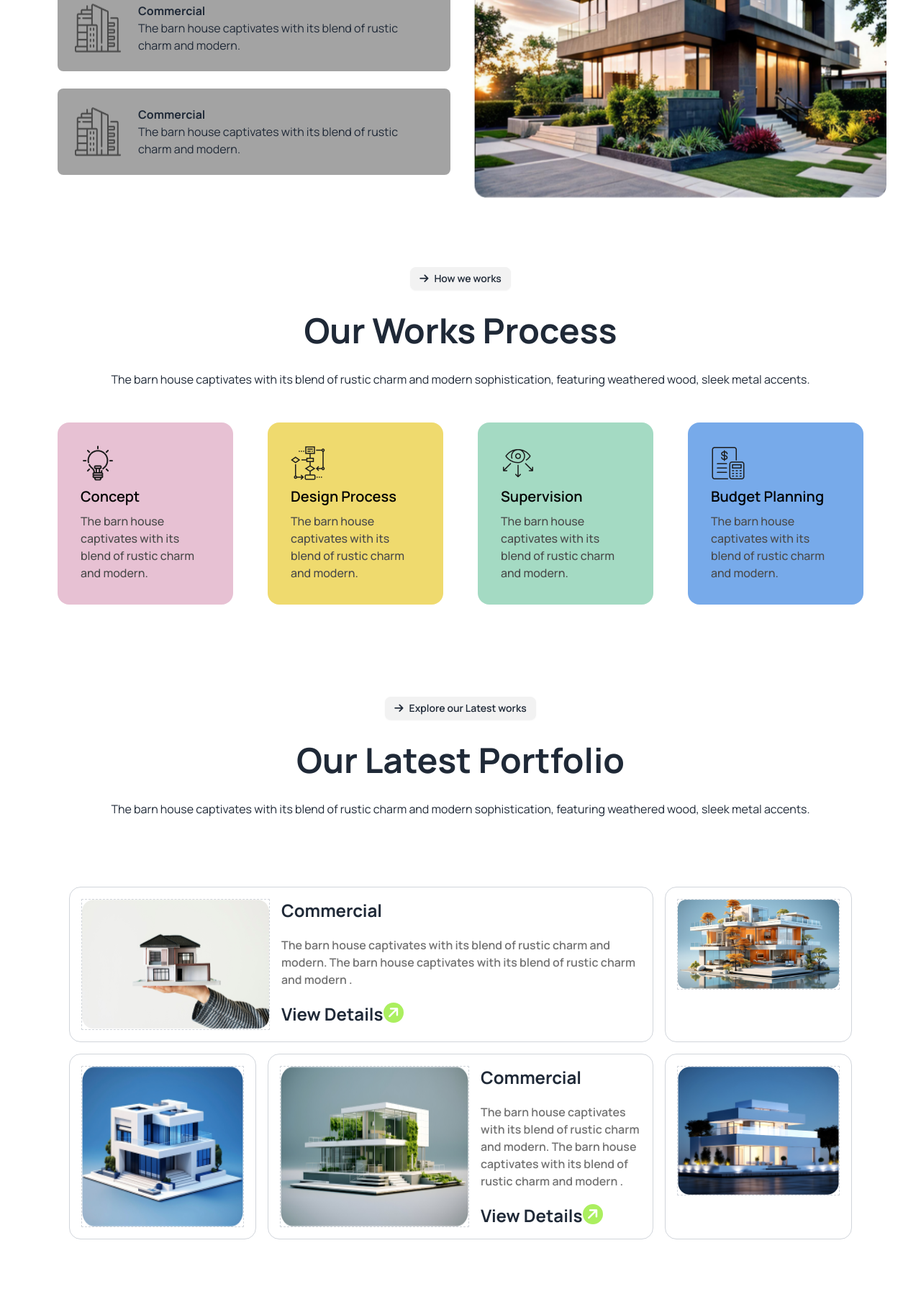
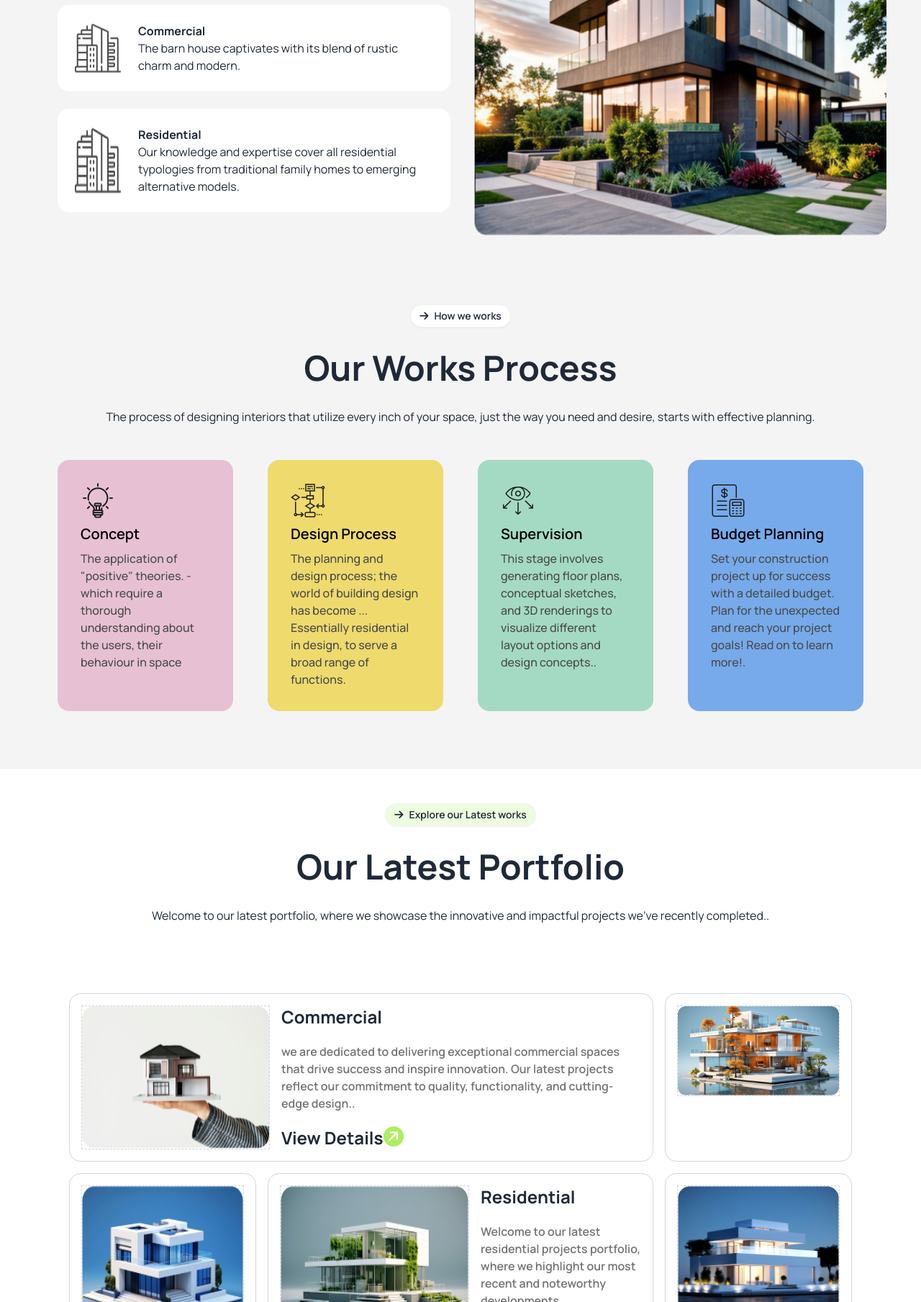
Before and after one commit to satyajit-jbl/3-b10a-satyajit, a plain HTML site: page index.html in a window 1280 px wide. Shown: the part 991-2800 px from the top of the page at 72% size. Drawn offline with nearby package versions, Linux system fonts and the light colour scheme.

Commit message:
before final edit

```diff
--- a/index.html
+++ b/index.html
@@ -25,11 +25,12 @@
               colors: {
                 clifford: '#da373d',
                 'header-background': 'rgba(255, 255, 255, 0) 100%);',
-                // 'main-background': 'rgb(244, 244, 244)',
+                'main-background': 'rgb(244, 244, 244)',
                 'card-primary1': '#E7C1D3',
                 'card-primary2': '#EFDA6E',
                 'card-primary3': '#A4DAC3',
                 'card-primary4': '#77AAEA',
+                'button-explore': '#ABEF5F33',
                 'arrow-green': 'rgb(171, 239, 95);',
                 'txt-color': 'rgb(73, 73, 73);',
                 'txt-color2': 'rgb(115, 115, 115);',
@@ -46,28 +47,28 @@
       </script>
 </head>
 <body class="font-manrope mx-auto">
-    <header class="bg-header-background">
+    <header class="bg-orange-50">
         <!-- nav section start here -->
        <nav class="pr-12 pl-12">
-        <div class="navbar bg-base-100">
+        <div class="navbar">
             <div class="navbar-start">
 
               <a class="btn btn-ghost font-bold text-3xl"><i class="fa-solid fa-arrow-right -rotate-45 bg-arrow-green text-xl text-white rounded-full w-7 h-7 flex items-center justify-center"></i> Rinterio</a>
             </div>
-            <div class="navbar-center hidden flex">
+            <div class="navbar-center hidden lg:flex">
               <ul class="menu menu-horizontal px-1">
                 <li><a>Home</a></li>
                   <li><a>Services</a></li>
                   <li><a>Portfolio</a></li>
                   <li><a>Blogs</a></li>
                   <li><a>Contact Us</a></li>
-                  <i class="fa-solid fa-arrow-right -rotate-45 bg-gray-800 text-xl text-white rounded-full w-10 h-10 flex items-center justify-center"></i>
+
               </ul>
             </div>
-            <div class="navbar-end hidden lg:flex">
-                <i class="fa-solid fa-cart-shopping "></i>
-                <i class="fa-solid fa-magnifying-glass"></i>
-              <a class="btn bg-green-500">Book Consult <i class="fa-solid fa-arrow-right -rotate-45 bg-gray-800 text-xl text-white rounded-full w-7 h-7 flex items-center justify-center"></i></a>
+            <div class="navbar-end hidden lg:flex gap-10">
+              <i class="fa-solid fa-cart-shopping border-2 bg-white rounded-full w-10 h-10 flex items-center justify-center"></i>
+              <i class="fa-solid fa-magnifying-glass border-2 bg-white rounded-full w-10 h-10 flex items-center justify-center"></i>
+              <a class="btn bg-green-500 rounded-3xl">Book Consult <i class="fa-solid fa-arrow-right -rotate-45 bg-gray-800 text-xl text-white rounded-full w-7 h-7 flex items-center justify-center"></i></a>
 
 
             </div>
@@ -107,6 +108,7 @@
 
             <h1 class="text-bold text-5xl text-center p-8">A barn house of this design has a<br> striking appearance</h1>
             <p class="text-center">The barn house captivates with its blend of rustic charm and modern sophistication, featuring weathered wood, sleek metal<br> accents, and large windows that flood the space with natural light.</p>
+            <br>
         </div>
     </header>
 
@@ -119,18 +121,18 @@
                 <h2 class="font-bold text-5xl mt-5">We design thoughtful,<br> liveable spaces</h2>
                 <p class="w-4/5 mt-6">The barn house captivates with its blend of rustic charm and
                     modern sophistication, featuring weathered wood, sleek metal accents.</p>
-                    <div class="flex bg-neutral-400 p-6 rounded-lg mt-6">
+                    <div class="flex bg-white p-6 rounded-2xl mt-6">
                         <img src="./assets/commercial.png" alt="">
                         <div class="ml-6">
                             <p class="font-bold">Commercial</p>
                             <p>The barn house captivates with its blend of rustic charm and modern.</p>
                         </div>
                     </div>
-                    <div class="flex bg-neutral-400 p-6 rounded-lg mt-6">
+                    <div class="flex bg-white p-6 rounded-2xl mt-6">
                         <img src="./assets/commercial.png" alt="">
                         <div class="ml-6">
-                            <p class="font-bold">Commercial</p>
-                            <p>The barn house captivates with its blend of rustic charm and modern.</p>
+                            <p class="font-bold">Residential</p>
+                            <p>Our knowledge and expertise cover all residential typologies from traditional family homes to emerging alternative models.</p>
                         </div>
                     </div>
             </div>
@@ -141,11 +143,11 @@
             <div class="sm:p-0 lg:p-12">
 
               <div class=" flex justify-center">
-                <button class="btn btn-sm"><i class="fa-solid fa-arrow-right"></i>How we works</button>
+                <button class="btn btn-sm bg-white rounded-2xl"><i class="fa-solid fa-arrow-right"></i>How we works</button>
               </div>
                 <h1 class="text-5xl font-bold text-center mt-8 mb-8">Our Works Process</h1>
                 <!-- padding not working properly need support session -->
-                <p class="text-center px-5">The barn house captivates with its blend of rustic charm and modern sophistication, featuring weathered wood, sleek metal accents.</p>
+                <p class="text-center px-5">The process of designing interiors that utilize every inch of your space, just the way you need and desire, starts with effective planning.</p>
                 <!-- 4 cards start from here -->
                 <div class="lg:flex gap-12 p-8">
                   <!-- card 1 -->
@@ -155,7 +157,7 @@
                             <img src="./assets/concept.png" alt="">
                           </div>
                           <h2 class="card-title">Concept</h2>
-                          <p class="font-medium text-txt-color">The barn house captivates with its blend of rustic charm and modern.</p>
+                          <p class="font-medium text-txt-color">The application of "positive" theories. - which require a thorough understanding about the users, their behaviour in space</p>
                         </div>
                       </div>
                       <!-- card 2 -->
@@ -165,7 +167,7 @@
                             <img src="./assets/flow-chart.png" alt="">
                           </div>
                           <h2 class="card-title">Design Process</h2>
-                          <p class="font-medium text-txt-color">The barn house captivates with its blend of rustic charm and modern.</p>
+                          <p class="font-medium text-txt-color">The planning and design process; the world of building design has become ... Essentially residential in design, to serve a broad range of functions.</p>
                         </div>
                       </div>
                       <!-- card 3 -->
@@ -175,7 +177,7 @@
                             <img src="./assets/vision.png" alt="">
                           </div>
                           <h2 class="card-title">Supervision</h2>
-                          <p class="font-medium text-txt-color">The barn house captivates with its blend of rustic charm and modern.</p>
+                          <p class="font-medium text-txt-color">This stage involves generating floor plans, conceptual sketches, and 3D renderings to visualize different layout options and design concepts..</p>
                         </div>
                       </div>
                       <!-- card 4 -->
@@ -185,23 +187,23 @@
                             <img src="./assets/budget-planning.png" alt="">
                           </div>
                           <h2 class="card-title">Budget Planning</h2>
-                          <p class="font-medium text-txt-color">The barn house captivates with its blend of rustic charm and modern.</p>
+                          <p class="font-medium text-txt-color">Set your construction project up for success with a detailed budget. Plan for the unexpected and reach your project goals! Read on to learn more!.</p>
                         </div>
                       </div>
                 </div>
             </div>
           </section>
           <!-- Our Latest Portfolio section -->
-           <section>
+           <section class="bg-white">
             <div>
               <div class="sm:p-0 lg:p-12">
 
                 <div class="flex justify-center">
-                  <button class="btn btn-sm"><i class="fa-solid fa-arrow-right"></i>Explore our Latest works</button>
+                  <button class="btn btn-sm bg-button-explore rounded-2xl"><i class="fa-solid fa-arrow-right"></i>Explore our Latest works</button>
                 </div>
                   <h1 class="text-5xl font-bold text-center mt-8 mb-8">Our Latest Portfolio</h1>
                   <!-- padding not working properly need support session -->
-                  <p class="text-center px-5 mb-12">The barn house captivates with its blend of rustic charm and modern sophistication, featuring weathered wood, sleek metal accents.</p>
+                  <p class="text-center px-5 mb-12">Welcome to our latest portfolio, where we showcase the innovative and impactful projects we've recently completed..</p>
 
                   <!-- box of Image and text start from here -->
                    <div class="grid sm:grid-cols-1 md:grid-cols-2 lg:grid-cols-4 gap-4 lg:p-12">
@@ -210,7 +212,7 @@
                       <img class=" border border-dashed border-gray-300" src="./assets/img1.png" alt="">
                       <div class="ml-4">
                         <h3 class="font-bold text-2xl">Commercial</h3>
-                        <p class="text-base font-semibold text-txt-color2 py-5">The barn house captivates with its blend of rustic charm and modern. The barn house captivates with its blend of rustic charm and modern .</p>
+                        <p class="text-base font-semibold text-txt-color2 py-5">we are dedicated to delivering exceptional commercial spaces that drive success and inspire innovation. Our latest projects reflect our commitment to quality, functionality, and cutting-edge design..</p>
                         <div class="flex">
                           <a class="font-bold text-2xl" href="">View Details</a><i class="fa-solid fa-arrow-right -rotate-45 bg-arrow-green text-xl text-white rounded-full w-7 h-7 flex items-center justify-center"></i>
                         </div>
@@ -237,8 +239,8 @@
                     <div class="lg:flex border border-gray-300 p-4 rounded-2xl lg:col-span-2">
                       <img class=" border border-dashed border-gray-300" src="./assets/img4.png" alt="">
                       <div class="ml-4">
-                        <h3 class="font-bold text-2xl">Commercial</h3>
-                        <p class="text-base font-semibold text-txt-color2 py-5">The barn house captivates with its blend of rustic charm and modern. The barn house captivates with its blend of rustic charm and modern .</p>
+                        <h3 class="font-bold text-2xl">Residential</h3>
+                        <p class="text-base font-semibold text-txt-color2 py-5">Welcome to our latest residential projects portfolio, where we highlight our most recent and noteworthy developments.</p>
                         <div class="flex">
                           <a class="font-bold text-2xl" href="">View Details</a><i class="fa-solid fa-arrow-right -rotate-45 bg-arrow-green text-xl text-white rounded-full w-7 h-7 flex items-center justify-center"></i>
                         </div>
@@ -271,7 +273,7 @@
                   </div>
                     <h1 class="text-5xl font-bold text-center mt-8 mb-8">Read Our Articles and News</h1>
                     <!-- padding not working properly need support session -->
-                    <p class="text-center px-5 mb-12">The barn house captivates with its blend of rustic charm and modern sophistication, featuring weathered wood, sleek metal accents.</p>
+                    <p class="text-center px-5 mb-12">Stay informed with the latest insights, updates, and industry trends that provides valuable information on recent projects, company achievements, and thought leadership in the construction industry. Discover how we are shaping the future of construction and delivering excellence in every project.</p>
                     <!-- cards from here -->
                      <div class="lg:flex p-12 gap-8 mx-auto">
                       <!-- card 1 -->
@@ -304,11 +306,11 @@
 
                         </div>
                       </div>
-                      <!-- card 1 -->
+                      <!-- card 2 -->
                       <div class="card bg-white w-96">
                         <figure>
                           <img class="mt-6"
-                            src="./assets/article1.png"
+                            src="./assets/article2.png"
                             alt="Shoes" />
                         </figure>
                         <!-- <div class="flex items-center gap-2 pl-10 text-gray-600 mt-4">
@@ -334,11 +336,11 @@
 
                         </div>
                       </div>
-                      <!-- card 1 -->
+                      <!-- card 3 -->
                       <div class="card bg-white w-96">
                         <figure>
                           <img class="mt-6"
-                            src="./assets/article1.png"
+                            src="./assets/article3.png"
                             alt="Shoes" />
                         </figure>
                         <!-- <div class="flex items-center gap-2 pl-10 text-gray-600 mt-4">
```
